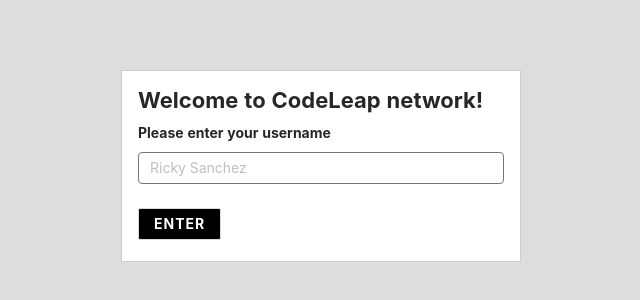
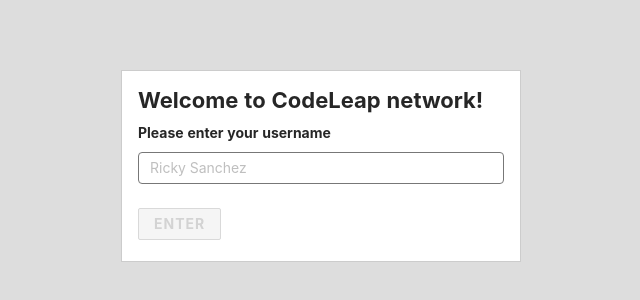
Before and after one commit to Ptdavid0/Learning-Routine, a React (Create React App) app: page / in a window 1280 px wide. Shown: the part 234-534 px from the top of the page, without its empty margins (319-959 px from the left). Built offline with nearby package versions, Linux system fonts and the light colour scheme.

Commit message:
Disabled button fixed

```diff
--- a/src/pages/Login/styles.css
+++ b/src/pages/Login/styles.css
@@ -46,3 +46,10 @@
   font-weight: bold;
   letter-spacing: 1px;
 }
+
+.signin-button.ant-btn:disabled {
+  background-color: whitesmoke;
+  color: lightgray;
+
+
+}
```
